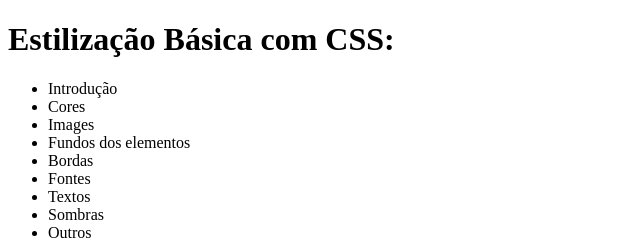
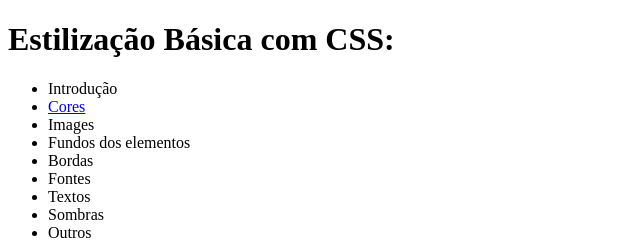
Before and after one commit to anapaulacostacurta-ifpr/IntroCSS, a plain HTML site: page index.html in a window 1280 px wide. Shown: the full height of the page, 0-640 px from the left. Drawn offline with Linux system fonts and the light colour scheme.

Commit message:
Atualização

```diff
--- a/index.html
+++ b/index.html
@@ -10,7 +10,7 @@
   <h1>Estilização Básica com CSS:</h1>
   <ul>
     <li>Introdução</li>
-    <li><a url="cores.html">Cores</a></li>
+    <li><a href="cores.html">Cores</a></li>
     <li>Images</li>
     <li>Fundos dos elementos</li>
     <li>Bordas</li>
```
